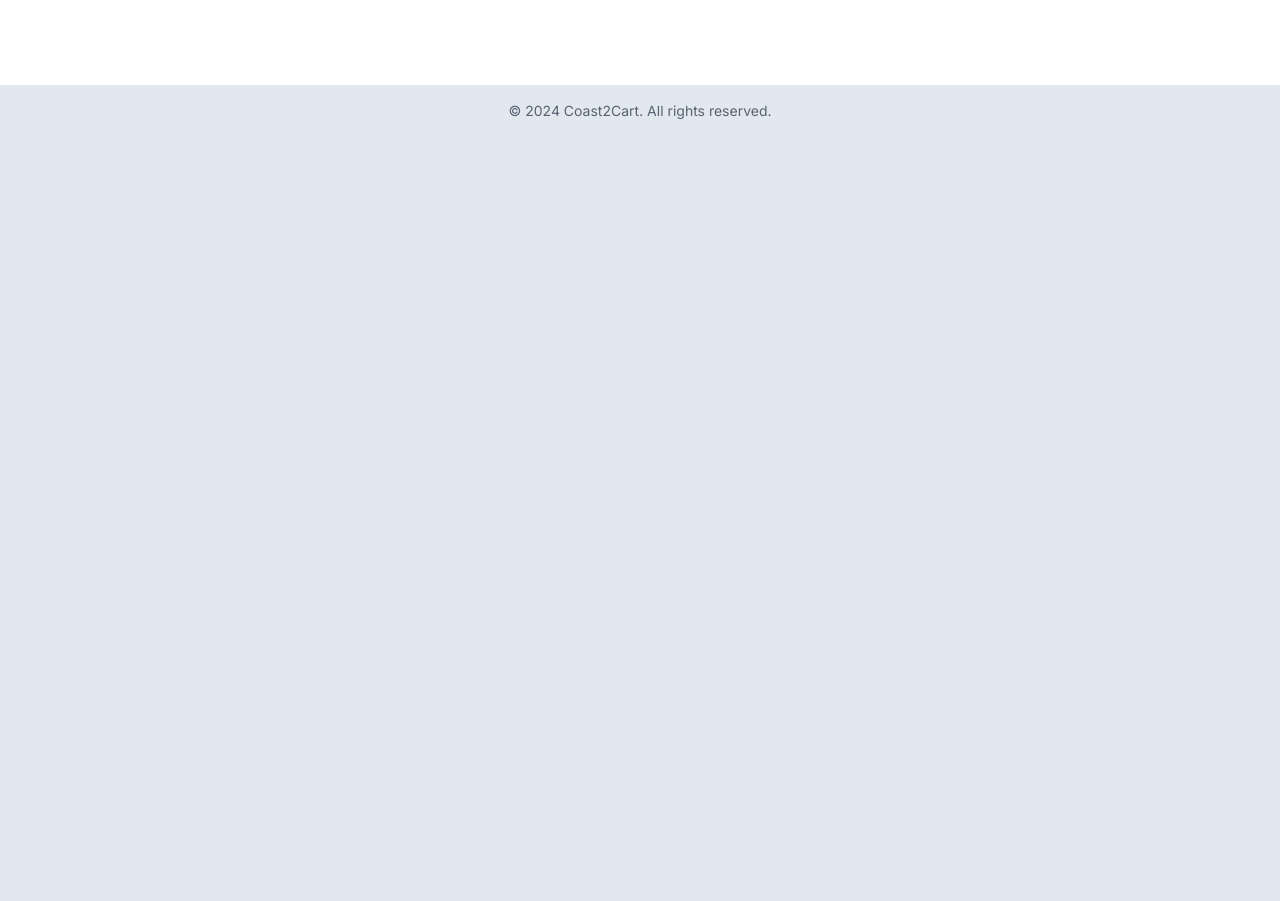
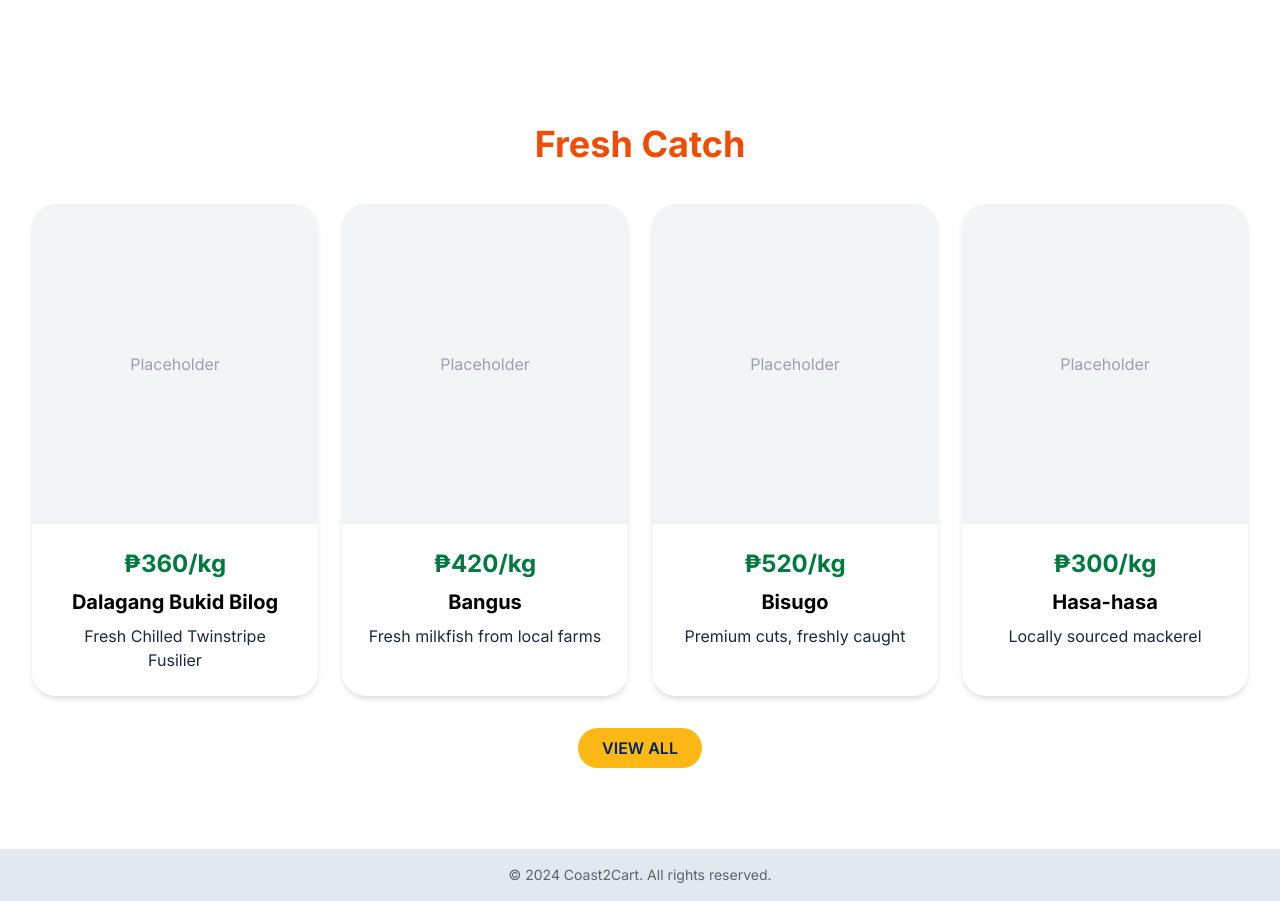
Before and after one commit to Coast2Card/coast2cart-frontend, a React (Vite) app: page / in a window 1280 px wide. Shown: the part 1428-2329 px from the top of the page. Before the commit the page ends 1565 px from the top, so only its background shows below. Built offline with nearby package versions, Linux system fonts and the light colour scheme.

Commit message:
feat(home): placeholder images

```diff
--- /dev/null
+++ b/src/components/home/HomeFreshCatch.jsx
@@ -0,0 +1,62 @@
+const freshCatchItems = [
+  {
+    id: 1,
+    price: "₱360/kg",
+    name: "Dalagang Bukid Bilog",
+    description: "Fresh Chilled Twinstripe Fusilier",
+    image: null,
+  },
+  {
+    id: 2,
+    price: "₱420/kg",
+    name: "Bangus",
+    description: "Fresh milkfish from local farms",
+    image: null,
+  },
+  {
+    id: 3,
+    price: "₱520/kg",
+    name: "Bisugo",
+    description: "Premium cuts, freshly caught",
+    image: null,
+  },
+  {
+    id: 4,
+    price: "₱300/kg",
+    name: "Hasa-hasa",
+    description: "Locally sourced mackerel",
+    image: null,
+  },
+];
+
+const HomeFreshCatch = ({ className = "" }) => {
+  return (
+    <div className={`flex flex-col text-center ${className}`}>
+      <h1 className="text-4xl font-bold text-accent mb-10">Fresh Catch</h1>
+      <section className="grid grid-cols-4  gap-6 mb-8 mx-8">
+        {freshCatchItems.map((item) => (
+          <div
+            key={item.id}
+            className="flex flex-col shadow-md overflow-hidden rounded-3xl"
+          >
+            <div className="bg-gray-100 h-80 flex items-center justify-center text-gray-400">
+              Placeholder
+            </div>
+            <div className="bg-white p-6  flex flex-col gap-2 text-center items-center justify-center">
+              <h3 className="text-success text-2xl font-bold">{item.price}</h3>
+              <h3 className="text-black font-bold text-xl">{item.name}</h3>
+              <p className="text-md">{item.description}</p>
+            </div>
+          </div>
+        ))}
+      </section>
+      <div className="mb-20">
+        <button className="bg-secondary text-primary uppercase px-6 py-2 rounded-full text-md font-semibold hover:bg-secondary/90 transition-colors">
+          View All
+        </button>
+      </div>
+    </div>
+  );
+};
+
+export default HomeFreshCatch;
--- a/src/index.css
+++ b/src/index.css
@@ -21,7 +21,7 @@
   --color-neutral-content: #1e293b;
   --color-info: #0ea5e9;
   --color-info-content: #ffffff;
-  --color-success: #10b981;
+  --color-success: #007a3f;
   --color-success-content: #ffffff;
   --color-warning: #f59e0b;
   --color-warning-content: #ffffff;
--- a/src/pages/Home.jsx
+++ b/src/pages/Home.jsx
@@ -6,6 +6,7 @@ import fish3 from "../assets/images/home_fish3.png";
 import fish4 from "../assets/images/home_fish4.png";
 import fish5 from "../assets/images/home_fish5.png";
 import HomeFeatures from "../components/home/HomeFeatures";
+import HomeFreshCatch from "../components/home/HomeFreshCatch";
 const Home = () => {
   return (
     <main className="relative overflow-x-hidden">
@@ -39,7 +40,7 @@ const Home = () => {
           </div>
         </div>
       </section>
-      <section className=" relative overflow-hidden w-[140vw] flex items-center justify-center gap-6 mb-20   z-30 -mt-61 sm:-mt-60 left-1/2 -translate-x-1/2">
+      <section className=" relative overflow-hidden w-[140vw] flex items-center justify-center gap-6 mb-25   z-30 -mt-61 sm:-mt-60 left-1/2 -translate-x-1/2">
         <img
           src={fish1}
           alt="Fish 1"
@@ -66,7 +67,8 @@ const Home = () => {
           className="min-w-60 sm:w-65 h-90 object-cover rounded-2xl"
         />
       </section>
-      <HomeFeatures className="mb-20" />
+      <HomeFeatures className="mb-25" />
+      <HomeFreshCatch />
     </main>
   );
 };
```
Also changed, not shown: src/pages/Souvenirs.jsx (+131 -45 lines).
